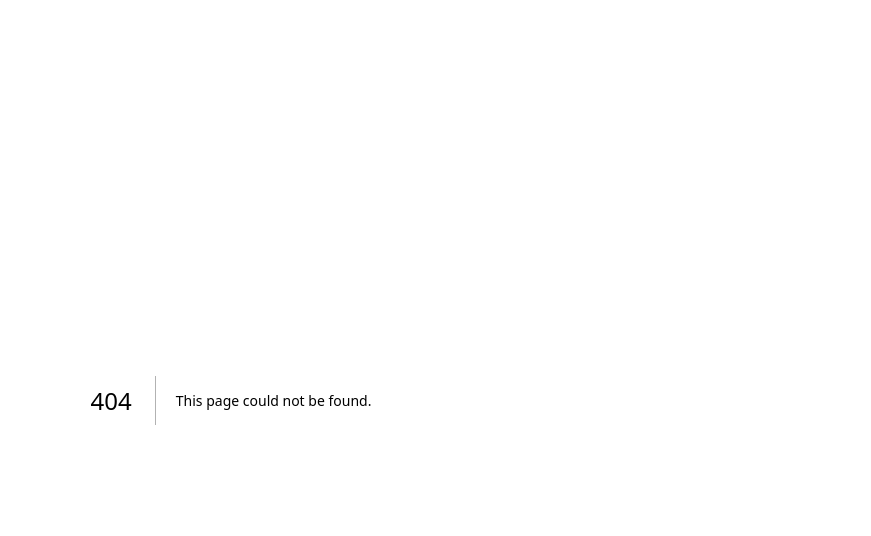
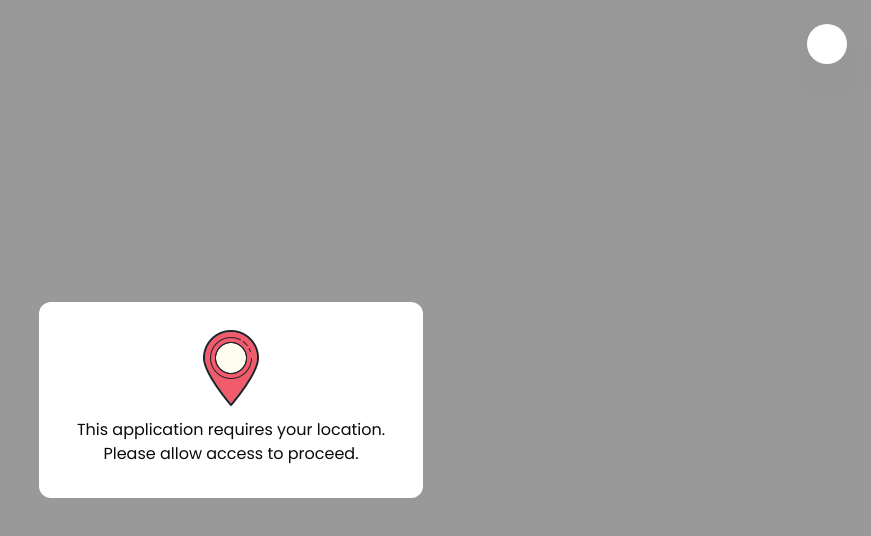
Before and after one commit to InCoderWeb/sport-companion, a Next.js app: page /dashboard in a window 1280 px wide. Before the commit this address had no page. Shown: the top 536 px of the page, without its empty margins (409-1280 px from the left). Built offline with nearby package versions, Linux system fonts and the light colour scheme; no server answers.

Commit message:
latest update
created dashboard

```diff
--- /dev/null
+++ b/src/app/dashboard/page.tsx
@@ -0,0 +1,12 @@
+import MapComponent from '@/components/mapComponent'
+import React from 'react'
+
+const Page = () => {
+  return (
+    <>
+        <MapComponent/>
+    </>
+  )
+}
+
+export default Page
--- a/src/components/LandingPage.tsx
+++ b/src/components/LandingPage.tsx
@@ -5,7 +5,7 @@ import { UserButton, useAuth } from "@clerk/nextjs";
 
 export default function LandingPage() {
     const { isLoaded, userId, sessionId, getToken } = useAuth();
-    console.log(userId);
+
     return (
         <div>
             <div className="fixed top-0 left-0 w-full h-full" style={{backgroundImage: `url(/images/leah-hetteberg-Q-Qd44h6DZU-unsplash.jpg)`, backgroundSize: 'cover', backgroundPosition: 'center'}}></div>
@@ -43,7 +43,7 @@ export default function LandingPage() {
                         <h1 className="text-4xl font-bold tracking-tight text-white sm:text-6xl">Sport Companion</h1>
                         <p className="mt-6 text-lg leading-8 text-gray-300">Sweat Together, Not Solo. Find Your Sports Community.</p>
                         <div className="mt-10 flex items-center justify-center gap-x-6">
-                            <a href="#" className="rounded-md bg-indigo-600 px-16 py-2.5 text-lg font-semibold text-white shadow-sm hover:bg-indigo-500 focus-visible:outline focus-visible:outline-2 focus-visible:outline-offset-2 focus-visible:outline-indigo-600">Get started</a>
+                            <Link href="/dashboard" className="rounded-md bg-indigo-600 px-16 py-2.5 text-lg font-semibold text-white shadow-sm hover:bg-indigo-500 focus-visible:outline focus-visible:outline-2 focus-visible:outline-offset-2 focus-visible:outline-indigo-600">Get started</Link>
                             <Link href='/contact' className="text-lg font-semibold leading-6 text-white">Contact Us <span aria-hidden="true">→</span></Link>
                         </div>
                     </div>
--- a/src/middleware.ts
+++ b/src/middleware.ts
@@ -2,7 +2,7 @@ import { authMiddleware } from "@clerk/nextjs";
 
 export default authMiddleware({
   // Routes that can be accessed while signed out
-  publicRoutes: ['/anyone-can-visit-this-route'],
+  publicRoutes: ['/','/contact'],
   // Routes that can always be accessed, and have
   // no authentication information
   ignoredRoutes: ['/no-auth-in-this-route'],
```
